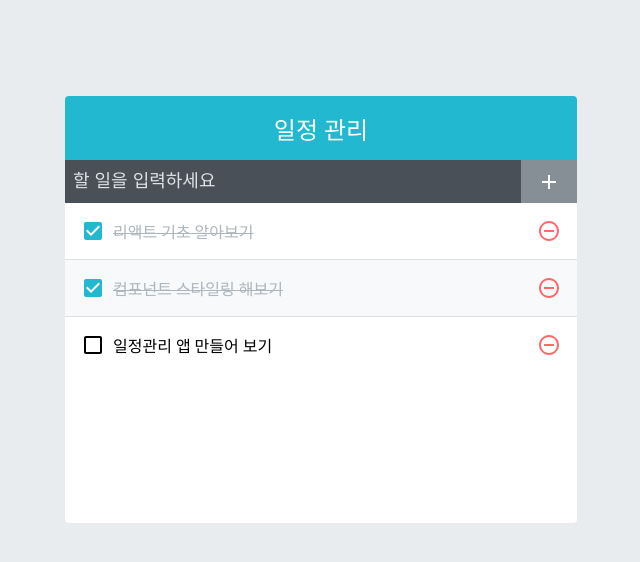
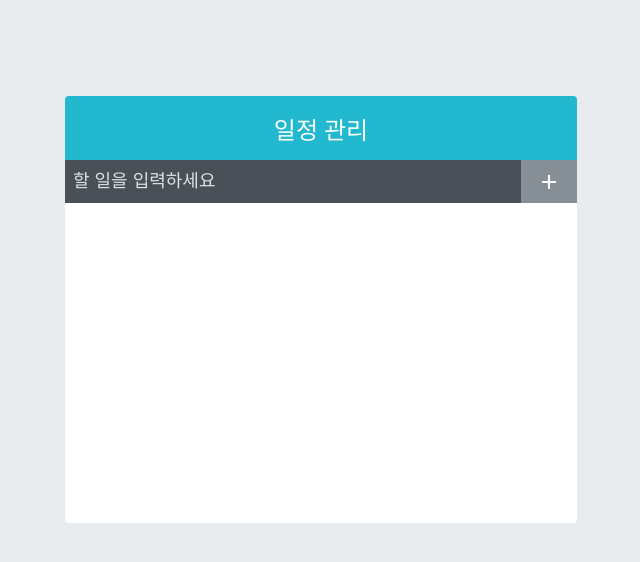
Before and after one commit to Sedies/React-Practice, a React (Create React App) app in the folder todo-app/: page / in a window 1280 px wide. Shown: the top 562 px of the page, without its empty margins (319-959 px from the left). Built offline with nearby package versions, Linux system fonts and the light colour scheme.

Commit message:
localStorage 읽기/쓰기로 todos 구현 + TodoLIstIem 수정

```diff
--- a/todo-app/src/App.js
+++ b/todo-app/src/App.js
@@ -1,38 +1,35 @@
-import React, { useState, useRef, useCallback } from 'react';
+import React, { useState, useCallback, useEffect } from 'react';
 import TodoTemplate from './components/TodoTemplate';
 import TodoInsert from './components/TodoInsert';
 import TodoList from './components/TodoList';
 
 const App = () => {
-  const [todos, setTodos] = useState([
-    {
-      id: 1,
-      text: '리액트 기초 알아보기',
-      checked: true,
-    },
-    {
-      id: 2,
-      text: '컴포넌트 스타일링 해보기',
-      checked: true,
-    },
-    {
-      id: 3,
-      text: '일정관리 앱 만들어 보기',
-      checked: false,
-    },
-  ]);
+  const [todos, setTodos] = useState([]);
 
-  const nextId = useRef(4);
+  useEffect(() => {
+    // 로컬스토리지에 Todos가 있다면 불러오기
+    const loaded = localStorage.getItem('Todos');
+    if (loaded !== null) {
+      const parseTodos = JSON.parse(loaded);
+      setTodos(parseTodos);
+    }
+  }, []);
+
+  useEffect(() => {
+    // todos가 변경되었을 때 실행
+    localStorage.setItem('Todos', JSON.stringify(todos));
+  }, [todos]);
 
   const onInsert = useCallback(
     text => {
-      const todo = {
-        id: nextId.current,
-        text,
-        checked: false,
-      };
-      setTodos(todos.concat(todo));
-      nextId.current += 1;
+      setTodos(() => [
+        ...todos,
+        {
+          id: Date.now(),
+          text,
+          checked: false,
+        },
+      ]);
     },
     [todos],
   );
--- a/todo-app/src/components/TodoListItem.js
+++ b/todo-app/src/components/TodoListItem.js
@@ -16,6 +16,19 @@ const TodoItem = styled.div`
   & + & {
     border-top: 1px solid #dee2e6;
   }
+  ${props =>
+    props.checked &&
+    css`
+      ${CheckBox} {
+        svg {
+          color: #22b8cf;
+        }
+      }
+      ${Text} {
+        color: #adb5bd;
+        text-decoration: line-through;
+      }
+    `}
 `;
 const CheckBox = styled.div`
   cursor: pointer;
@@ -25,24 +38,11 @@ const CheckBox = styled.div`
   svg {
     font-size: 1.5rem;
   }
-  ${props =>
-    props.checked &&
-    css`
-      svg {
-        color: #22b8cf;
-      }
-    `}
 `;
 
 const Text = styled.div`
   margin-left: 0.5rem;
   flex: 1;
-  ${props =>
-    props.checked &&
-    css`
-      color: #adb5bd;
-      text-decoration: line-through;
-    `}
 `;
 
 const Remove = styled.div`
@@ -60,9 +60,9 @@ const TodoListItem = ({ todo, onRemove, onToggle }) => {
   const { id, text, checked } = todo;
   return (
     <TodoItem checked={checked}>
-      <CheckBox checked={checked} onClick={() => onToggle(id)}>
+      <CheckBox onClick={() => onToggle(id)}>
         {checked ? <MdCheckBox /> : <MdCheckBoxOutlineBlank />}
-        <Text checked={checked}>{text}</Text>
+        <Text>{text}</Text>
       </CheckBox>
       <Remove onClick={() => onRemove(id)}>
         <MdRemoveCircleOutline />
```
